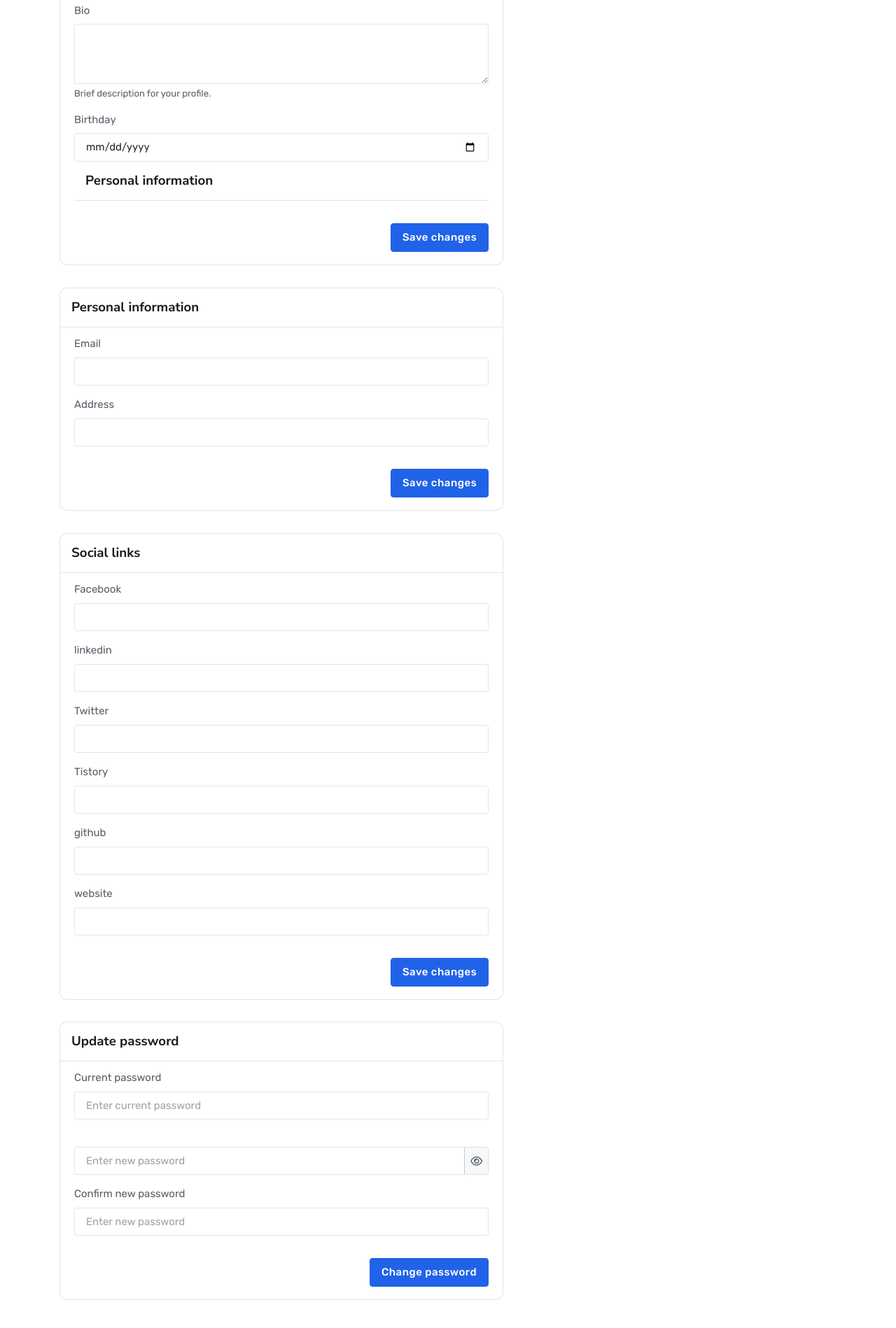
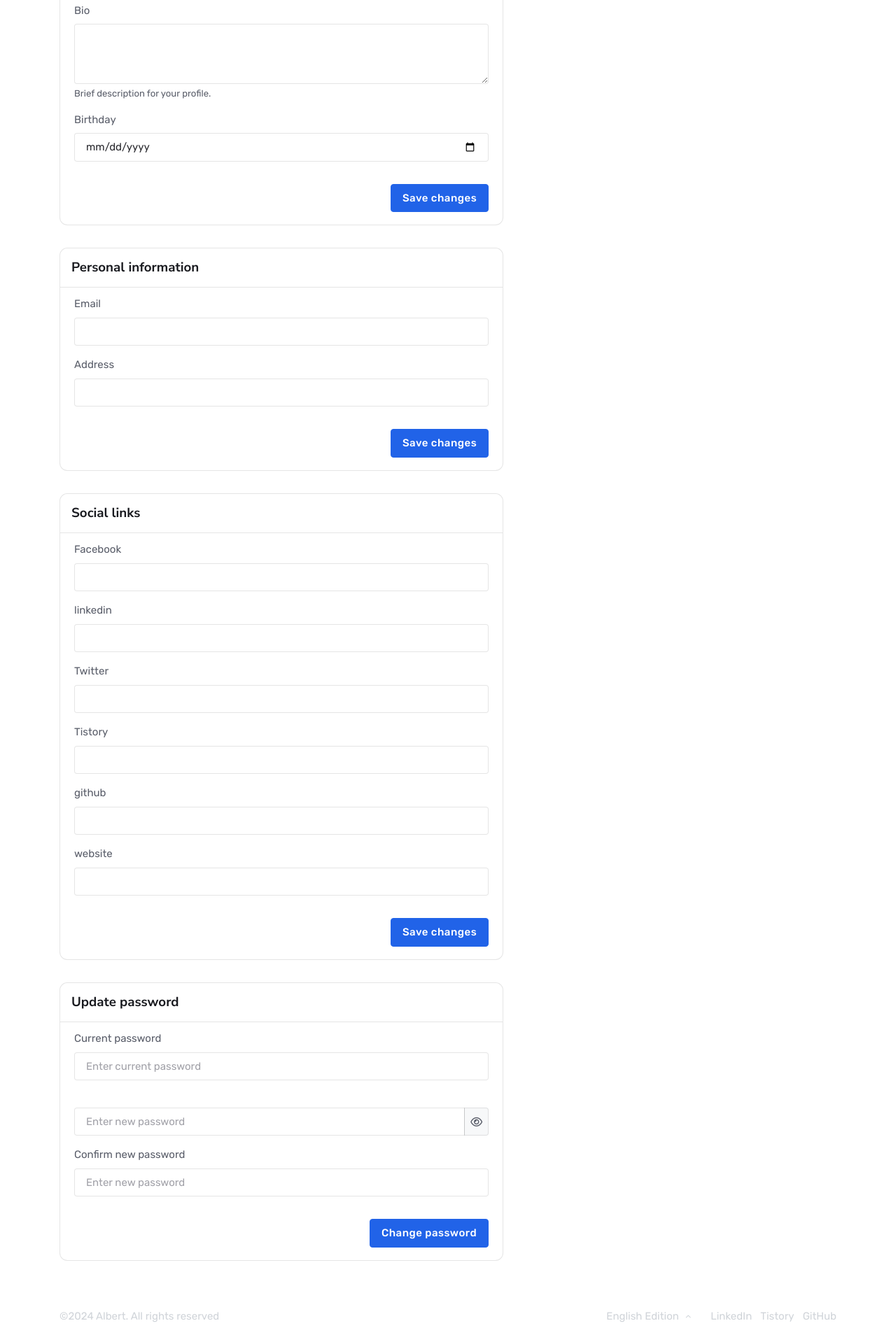
Before and after one commit to AlbertImKr/blog, a Django app: template templates/user/profile-edit.html in a window 1280 px wide. Shown: the part 905-2803 px from the top of the page at 70% size. Run offline with Django 5.2, Linux system fonts and the light colour scheme; the template is opened without the code that fills it: values that come from a table or form of the project are taken from there, others are empty; parts of the project's set-up code (start-up, migrations or seed data) failed here and were passed over; some libraries are stand-ins or nearby versions.

Commit message:
fix: 불필효한 표시 수정

```diff
--- a/templates/user/profile-edit.html
+++ b/templates/user/profile-edit.html
@@ -149,9 +149,6 @@
                                 <div>
                                     <label class="form-label">Birthday</label>
                                     {{ form.birth_date }}
-                                </div>
-                                <div class="card-header border-bottom p-3">
-                                    <h5 class="card-header-title mb-0">Personal information</h5>
                                 </div>
                                 <!-- Save button -->
                                 <div class="d-flex justify-content-end mt-4">
```
